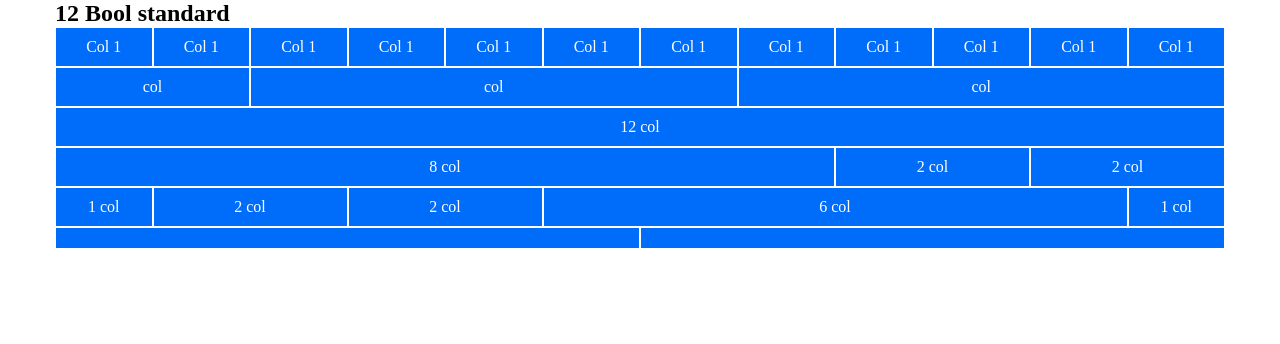
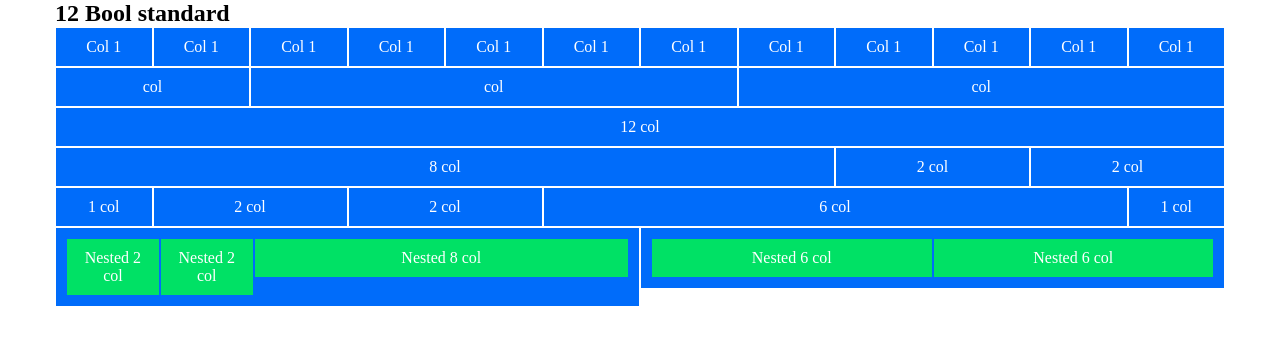
Before and after one commit to gianlucafalaschi/html-css-12bool, a plain HTML site: page index.html in a window 1280 px wide. Drawn offline with Linux system fonts and the light colour scheme.

Commit message:
feat : sixth row

```diff
--- a/index.html
+++ b/index.html
@@ -103,10 +103,27 @@
 
         <div class="row">
             <div class="col-6">
-                <div class="box"></div>
+                <div class="box row">
+                    <div class="col-2">
+                        <div class="box">Nested 2 col</div>
+                    </div>
+                    <div class="col-2">
+                        <div class="box">Nested 2 col</div>
+                    </div>
+                    <div class="col-8">
+                        <div class="box">Nested 8 col</div>
+                    </div>
+                </div>
             </div>
             <div class="col-6">
-                <div class="box"></div>
+                <div class="box row">
+                    <div class="col-6">
+                        <div class="box">Nested 6 col</div>
+                    </div>
+                    <div class="col-6">
+                        <div class="box">Nested 6 col</div>
+                    </div>
+                </div>
             </div>
         </div>
     </div>
```
